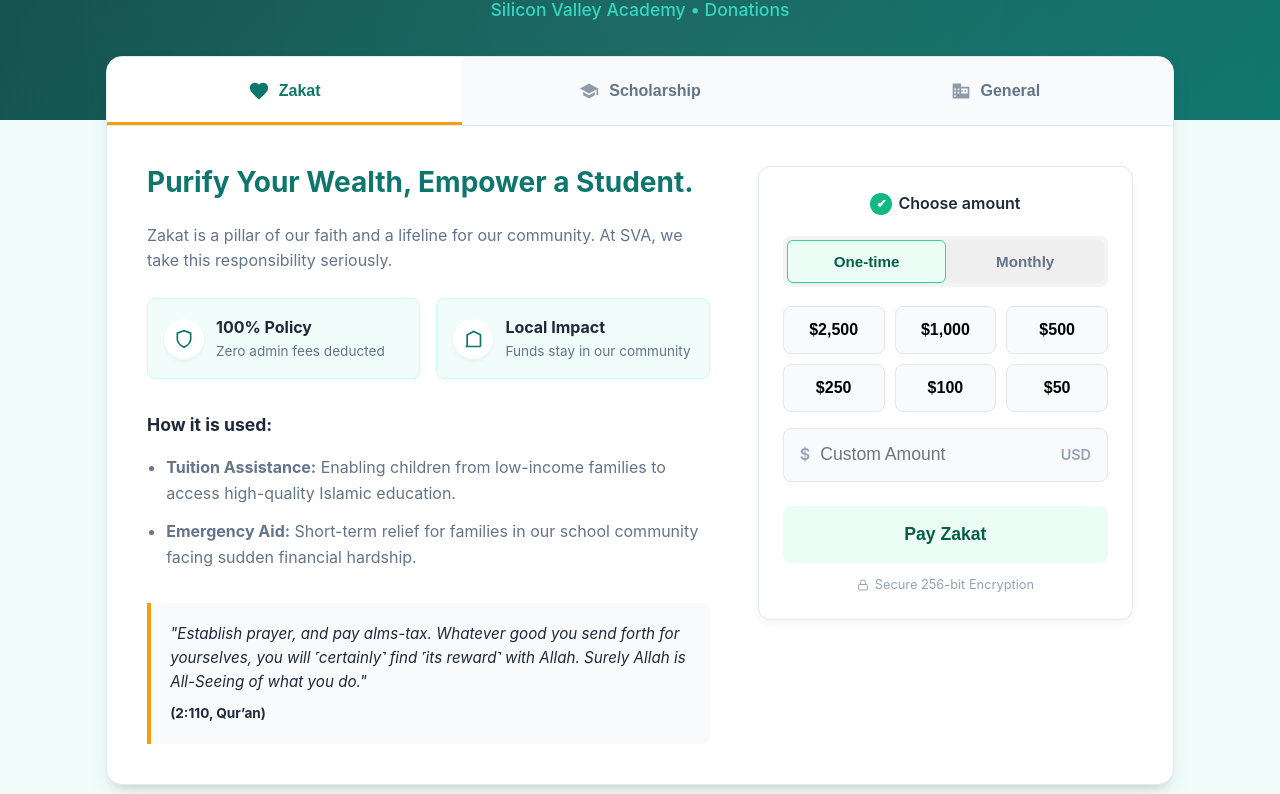
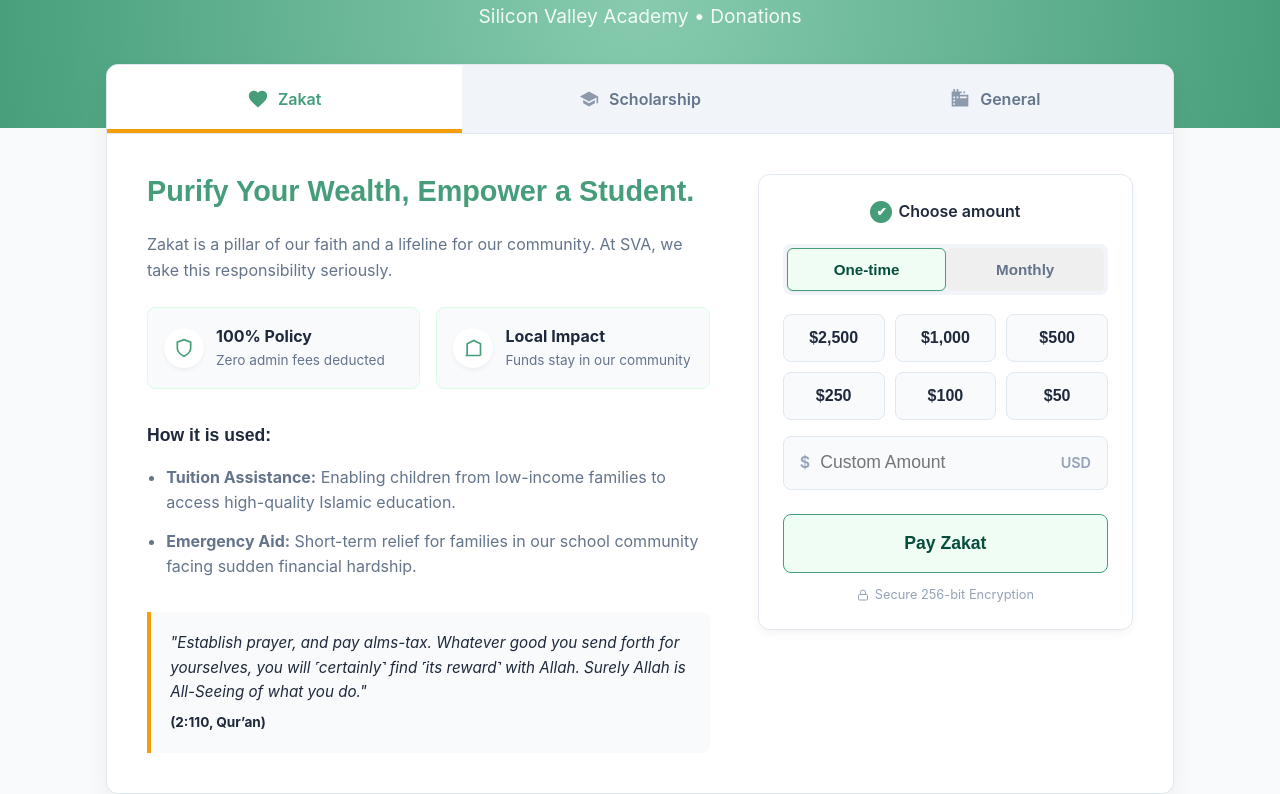
Before and after one commit to bmns1/donate, a plain HTML site: page index.html in a window 1280 px wide. Shown: the part 125-919 px from the top of the page. Drawn offline with Linux system fonts and the light colour scheme; a script that the page names is missing.

Commit message:
Update index.html

```diff
--- a/index.html
+++ b/index.html
@@ -4,28 +4,34 @@
     <meta charset="UTF-8">
     <meta name="viewport" content="width=device-width, initial-scale=1.0, maximum-scale=1.0, user-scalable=no">
     <title>SVA Donations</title>
+
+    <link href="https://fonts.googleapis.com" rel="preconnect"/>
+    <link href="https://fonts.gstatic.com" rel="preconnect" crossorigin="anonymous"/>
+    <script src="https://ajax.googleapis.com/ajax/libs/webfont/1.6.26/webfont.js" type="text/javascript"></script>
+    <script type="text/javascript">WebFont.load({ google: { families: ["Ubuntu:300,300italic,400,400italic,500,500italic,700,700italic","Inter:regular"] }});</script>
+
     <style>
         :root {
-            /* SVA Brand Colors */
-            --primary: #0f766e;       /* Dark Teal */
-            --primary-dark: #134e4a;
-            --secondary: #2dd4bf;     /* Bright Teal */
-            --bg-light: #f0fdfa;      /* Very light teal bg */
-            --accent: #f59e0b;        /* Gold */
-            --text-main: #1e293b;
-            --text-muted: #64748b;
+            /* THEME COLORS (Match Index-19) */
+            --primary: #459E79;       /* SVA Deep Forest Green */
+            --secondary: #81C8AA;     /* Medium Green */
+            --bg-light: #f8fafc;      /* Neutral Slate Background (Fixed from typo in source) */
+            --accent: #F59E0B;        /* Gold/Orange */
             --white: #ffffff;
-            --border: #e2e8f0;
+            --text-main: #1e293b;     /* Slate 800 */
+            --text-muted: #64748b;    /* Slate 500 */
+            --border: #e2e8f0;        /* Slate 200 */
 
-            /* Givebutter Replica Colors */
-            --gb-green: #34d399;
-            --gb-bg-green: #ecfdf5;
+            /* Widget Colors */
+            --gb-green: #459E79;      /* Match Primary */
+            --gb-bg-green: #f0fdf4;   /* Very light green */
+            --gb-btn-text: #064e3b;
         }
 
         * { box-sizing: border-box; }
 
         body {
-            font-family: -apple-system, BlinkMacSystemFont, "Segoe UI", Roboto, Helvetica, Arial, sans-serif;
+            font-family: 'Inter', sans-serif; /* Updated Font */
             background-color: var(--bg-light);
             color: var(--text-main);
             margin: 0;
@@ -36,7 +42,8 @@
 
         /* --- HEADER SECTION --- */
         header {
-            background: linear-gradient(135deg, var(--primary-dark) 0%, var(--primary) 100%);
+            /* Updated Gradient to match Index-19 */
+            background: radial-gradient(circle at center, var(--secondary), var(--primary));
             color: white;
             padding: 4rem 1rem 6rem 1rem;
             text-align: center;
@@ -56,17 +63,18 @@
         }
 
         header h1 {
-            font-size: 2.5rem;
-            font-weight: 800;
+            font-family: 'Ubuntu', sans-serif; /* Updated Font */
+            font-size: 2.8rem;
+            font-weight: 700;
             margin: 0;
             letter-spacing: -1px;
             line-height: 1.1;
         }
 
         .header-tagline {
-            font-size: 1.1rem;
-            color: var(--secondary);
-            font-weight: 500;
+            font-size: 1.2rem;
+            color: rgba(255,255,255,0.9);
+            font-weight: 400;
             margin-top: 0.8rem;
             display: block;
         }
@@ -83,15 +91,15 @@
         /* --- TABS NAVIGATION --- */
         .tabs-wrapper {
             background: white;
-            border-radius: 16px;
-            box-shadow: 0 10px 25px -5px rgba(0, 0, 0, 0.1), 0 8px 10px -6px rgba(0, 0, 0, 0.1);
+            border-radius: 12px; /* Matched Index-19 radius style */
+            box-shadow: 0 10px 25px rgba(0,0,0,0.05); /* Matched shadow style */
             overflow: hidden;
             border: 1px solid var(--border);
         }
 
         .tabs-header {
             display: flex;
-            background: #f8fafc;
+            background: #f1f5f9;
             border-bottom: 1px solid var(--border);
         }
 
@@ -111,17 +119,19 @@
             gap: 10px;
             position: relative;
             outline: none;
+            font-family: 'Inter', sans-serif;
             -webkit-tap-highlight-color: transparent;
         }
 
         .tab-btn svg { width: 20px; height: 20px; fill: currentColor; opacity: 0.7; transition: 0.2s; }
 
-        .tab-btn:hover { background: #f1f5f9; color: var(--primary); }
+        .tab-btn:hover { background: #e2e8f0; color: var(--primary); }
 
         .tab-btn.active {
             background: white;
             color: var(--primary);
-            box-shadow: 0 -3px 0 0 var(--accent) inset;
+            /* Gold accent bar on top */
+            box-shadow: 0 -4px 0 0 var(--accent) inset;
         }
         .tab-btn.active svg { opacity: 1; transform: scale(1.1); }
 
@@ -133,7 +143,7 @@
         }
         .tab-body.active {
             display: grid;
-            grid-template-columns: 1.2fr 0.8fr; /* Desktop: Content Left, Widget Right */
+            grid-template-columns: 1.2fr 0.8fr;
             gap: 3rem;
             align-items: start;
         }
@@ -144,8 +154,21 @@
         }
 
         /* --- CONTENT TYPOGRAPHY --- */
-        h2 { font-size: 1.75rem; color: var(--primary); margin-top: 0; line-height: 1.2; }
-        h3 { font-size: 1.1rem; color: var(--text-main); margin: 1.5rem 0 0.8rem 0; font-weight: 700; }
+        h2 {
+            font-family: 'Ubuntu', sans-serif;
+            font-size: 1.8rem;
+            color: var(--primary);
+            margin-top: 0;
+            line-height: 1.2;
+            font-weight: 700;
+        }
+        h3 {
+            font-family: 'Ubuntu', sans-serif;
+            font-size: 1.1rem;
+            color: var(--text-main);
+            margin: 1.5rem 0 0.8rem 0;
+            font-weight: 700;
+        }
         p { color: var(--text-muted); margin-bottom: 1.5rem; font-size: 1rem; }
 
         /* --- VISUAL FEATURES (ZAKAT) --- */
@@ -162,7 +185,7 @@
             display: flex;
             align-items: center;
             gap: 12px;
-            border: 1px solid #ccfbf1;
+            border: 1px solid #dcfce7; /* Light green border */
         }
         .trust-icon {
             background: white;
@@ -194,9 +217,9 @@
 
         .tier-row {
             display: flex;
-            align-items: flex-start; /* Changed to flex-start for multi-line text */
+            align-items: flex-start;
             justify-content: space-between;
-            padding: 1.5rem 0; /* Increased padding */
+            padding: 1.5rem 0;
             border-bottom: 1px solid var(--border);
         }
         .tier-row:last-child { border-bottom: none; }
@@ -210,8 +233,8 @@
         }
 
         .tier-price {
-            background: #fffbeb;
-            color: #b45309;
+            background: #fffbeb; /* Light gold bg */
+            color: #b45309;      /* Dark gold text */
             padding: 4px 12px;
             border-radius: 20px;
             font-weight: 700;
@@ -219,7 +242,7 @@
             border: 1px solid #fcd34d;
             white-space: nowrap;
             margin-left: 1rem;
-            flex-shrink: 0; /* Prevent price from shrinking */
+            flex-shrink: 0;
         }
 
         /* --- VISUAL FEATURES (GENERAL BARS) --- */
@@ -245,20 +268,25 @@
             text-align: center; font-weight: 600; margin-bottom: 1.2rem;
             display: flex; align-items: center; justify-content: center; gap: 6px;
         }
-        .check-circle { width: 22px; height: 22px; background: #10b981; border-radius: 50%; color: white; display: flex; align-items: center; justify-content: center; font-size: 12px; }
+        .check-circle { width: 22px; height: 22px; background: var(--primary); border-radius: 50%; color: white; display: flex; align-items: center; justify-content: center; font-size: 12px; }
 
         .freq-toggle {
-            background: #f3f4f6; padding: 4px; border-radius: 8px; display: flex; margin-bottom: 1.2rem;
+            background: #f1f5f9; padding: 4px; border-radius: 8px; display: flex; margin-bottom: 1.2rem;
         }
         .freq-btn {
             flex: 1; border: none; padding: 12px; border-radius: 6px; font-weight: 600; cursor: pointer; color: var(--text-muted); transition: 0.2s; font-size: 0.95rem;
             -webkit-tap-highlight-color: transparent;
         }
-        .freq-btn.active { background: var(--gb-bg-green); color: #065f46; border: 1px solid var(--gb-green); box-shadow: 0 1px 2px rgba(0,0,0,0.05); }
+        .freq-btn.active {
+            background: var(--gb-bg-green);
+            color: var(--gb-btn-text);
+            border: 1px solid var(--gb-green);
+            box-shadow: 0 1px 2px rgba(0,0,0,0.05);
+        }
 
         .amount-grid { display: grid; grid-template-columns: repeat(3, 1fr); gap: 10px; margin-bottom: 1rem; }
         .amt-btn {
-            background: #f8fafc; border: 1px solid var(--border); padding: 14px 5px; border-radius: 8px; font-weight: 600; cursor: pointer; transition: 0.2s; font-size: 1rem;
+            background: #f8fafc; border: 1px solid var(--border); padding: 14px 5px; border-radius: 8px; font-weight: 600; cursor: pointer; transition: 0.2s; font-size: 1rem; color: var(--text-main);
             -webkit-tap-highlight-color: transparent;
         }
         .amt-btn:hover { border-color: var(--primary); }
@@ -270,17 +298,21 @@
         .input-group input { border: none; background: transparent; width: 100%; height: 100%; font-size: 1.1rem; outline: none; padding-left: 5px; color: var(--text-main); }
 
         .donate-submit {
-            width: 100%; background: var(--gb-bg-green); color: #065f46; border: none; padding: 18px; border-radius: 8px; font-weight: 700; font-size: 1.1rem; cursor: pointer; transition: 0.2s;
+            width: 100%;
+            background: var(--gb-bg-green);
+            color: var(--gb-btn-text);
+            border: 1px solid var(--gb-green);
+            padding: 18px; border-radius: 8px; font-weight: 700; font-size: 1.1rem; cursor: pointer; transition: 0.2s;
             -webkit-tap-highlight-color: transparent;
         }
-        .donate-submit:hover { background: #6ee7b7; }
+        .donate-submit:hover { background: #dcfce7; }
 
         .secure-note { font-size: 0.8rem; color: #94a3b8; text-align: center; margin-top: 12px; display: flex; align-items: center; justify-content: center; gap: 6px; }
 
         /* --- MOBILE MEDIA QUERIES --- */
         @media (max-width: 768px) {
             header { padding: 3rem 1rem 5rem 1rem; }
-            header h1 { font-size: 2rem; }
+            header h1 { font-size: 2.2rem; }
             .header-tagline { font-size: 1rem; }
 
             .container { margin-top: -3.5rem; padding: 0 1rem; }
@@ -325,7 +357,7 @@
                 Scholarship
             </button>
             <button class="tab-btn" onclick="openTab(event, 'General')">
-                <svg viewBox="0 0 24 24"><path d="M12 7V3H2v18h20V7H12zM6 19H4v-2h2v2zm0-4H4v-2h2v2zm0-4H4v-2h2v2zm0-4H4V9h2v2zm0-4H4V5h2v2zm4 12H8v-2h2v2zm0-4H8v-2h2v2zm0-4H8V9h2v2zm0-4H8V5h2v2zm10 12h-8v-2h2v-2h-2v-2h2v-2h-2V9h8v10zm-2-8h-2v2h2v-2zm0 4h-2v2h2v-2z"/></svg>
+                <svg viewBox="0 0 24 24"><path d="M12 7V3H2v18h20V7H12zM6 19H4v-2h2v2zm0-4H4v-2h2v2zm0-4H4v-2h2v2zm0-4H4v-2h2v2zm0-4H4V9h2v2zm0-4H4V5h2v2zm4 12H8v-2h2v2zm0-4H8v-2h2v2zm0-4H8V9h2v2zm0-4H8V5h2v2zm10 12h-8v-2h2v-2h-2v-2h2v-2h-2V9h8v10zm-2-8h-2v2h2v-2zm0 4h-2v2h2v-2z"/></svg>
                 General
             </button>
         </div>
```
